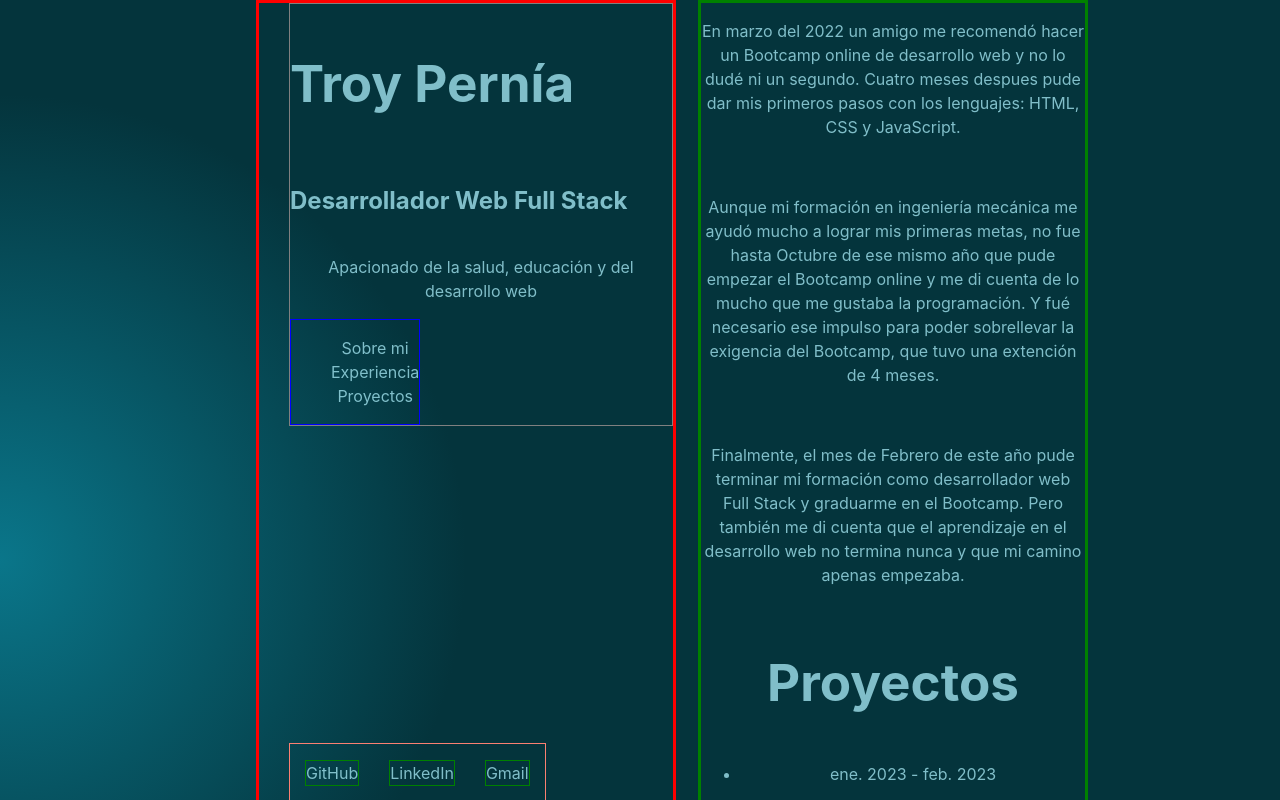
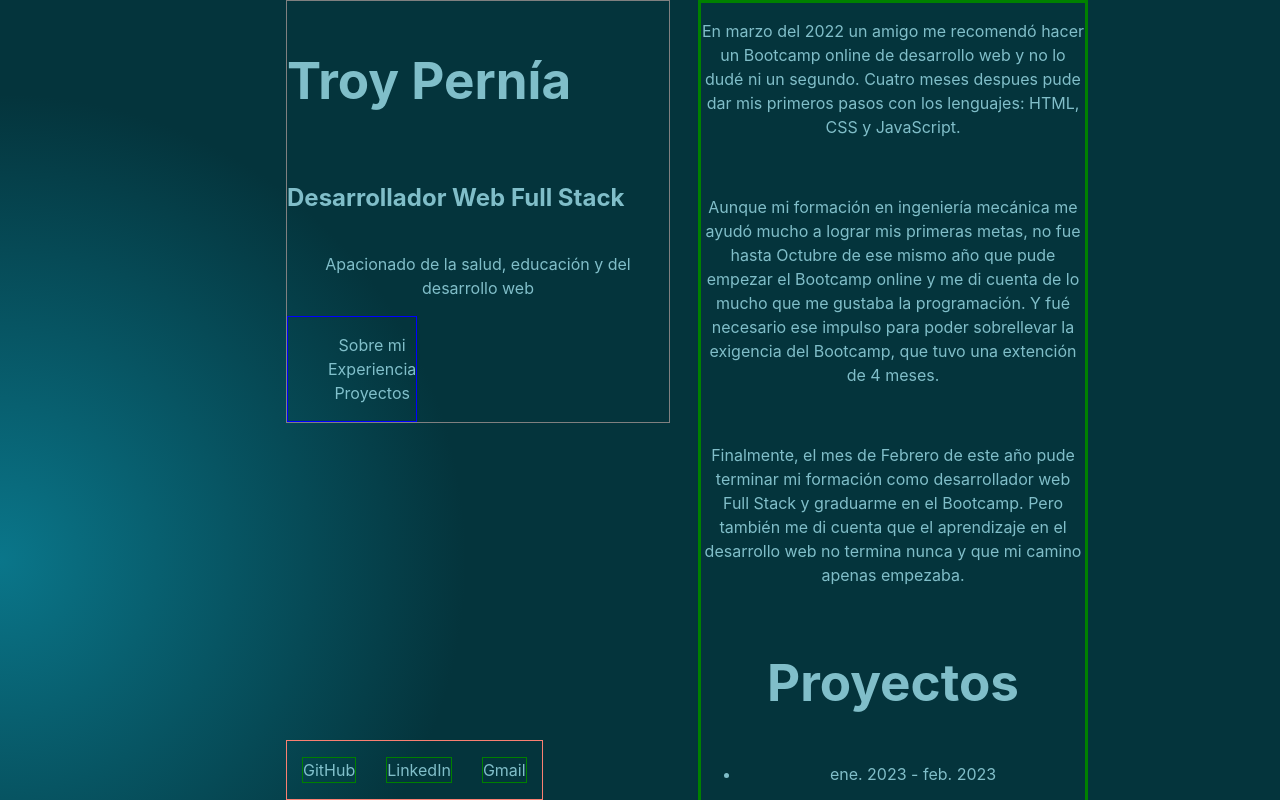
Before and after one commit to Tortoiselizard/Portafolio_Front, a React (Vite) app: page / in a window 1280 px wide. Shown: the top 800 px of the page. Built offline with nearby package versions, Linux system fonts and the light colour scheme.

Commit message:
change src/App.css: remove border from main-fixed-Container (line 27)

```diff
--- a/src/App.css
+++ b/src/App.css
@@ -24,7 +24,6 @@
 }
 
 .main-fixed-Container {
-  border: medium solid red;
   position: fixed;
   top: 0px;
   left: 20vw;
```
